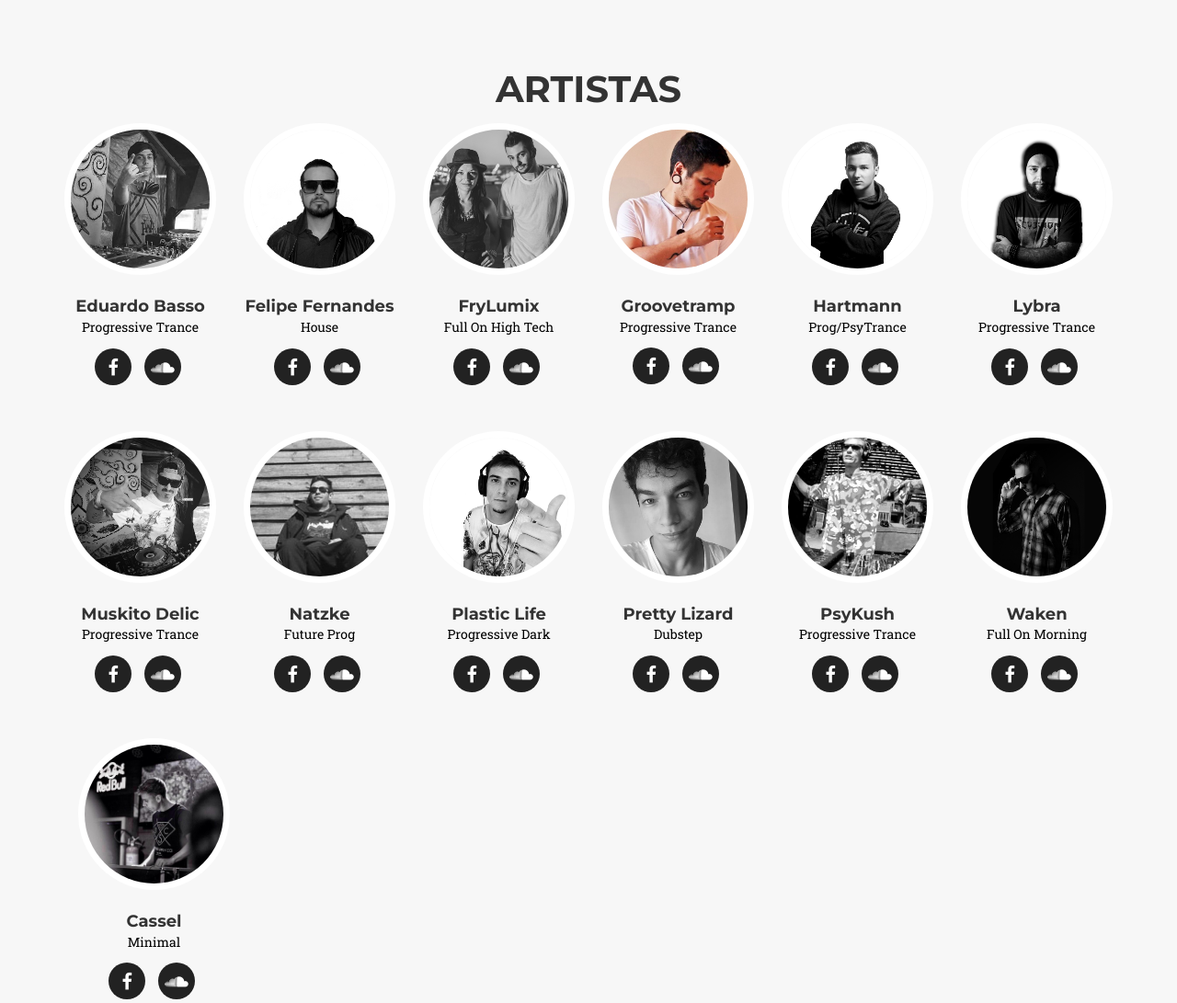
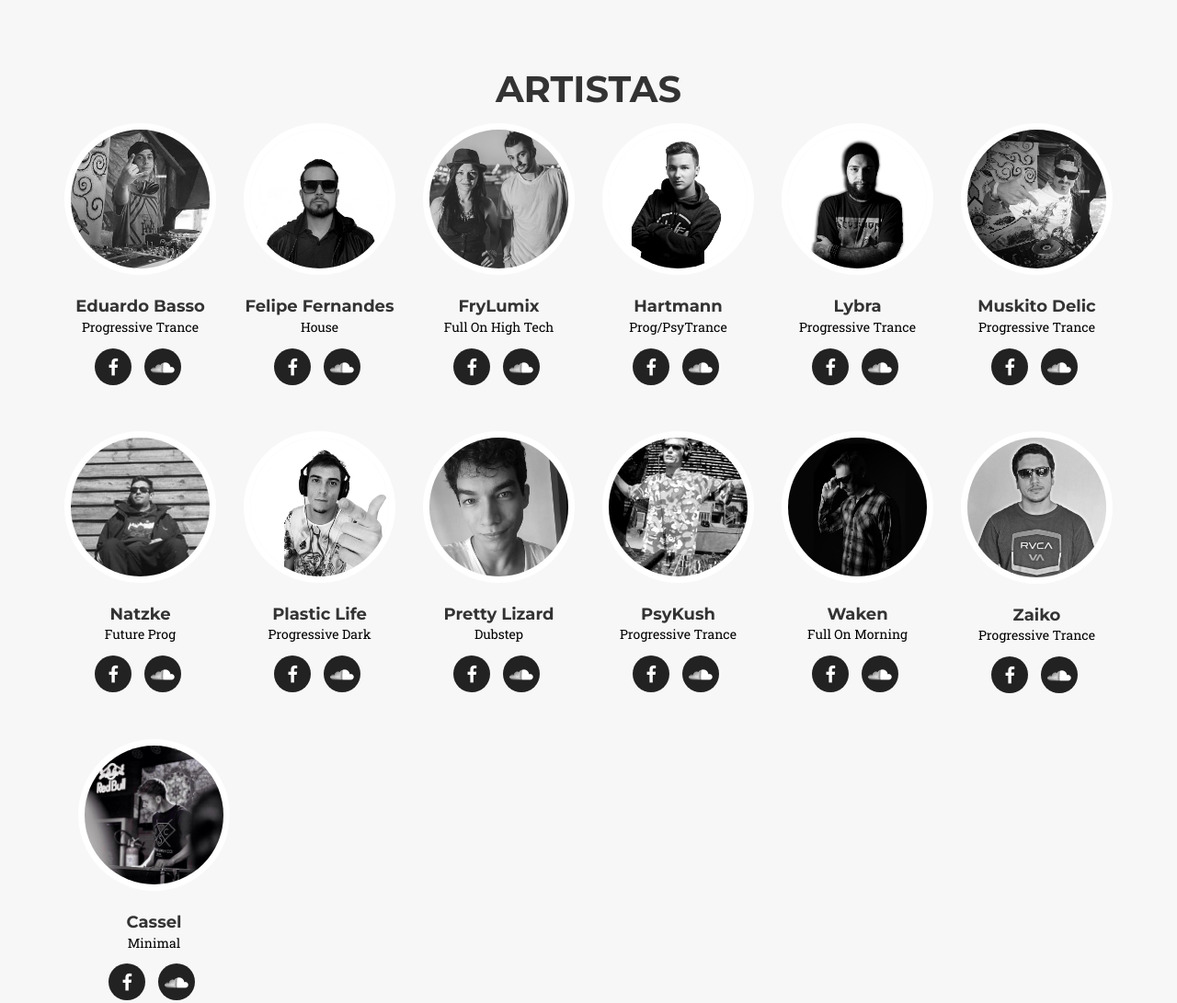
Before and after one commit to embueno/phantom, a plain HTML site: page index.html in a window 1280 px wide. Shown: the part 1380-2471 px from the top of the page at 92% size. Drawn offline with nearby package versions, Linux system fonts and the light colour scheme; a web font is replaced by a local one.

Commit message:
Atualizacao Zaiko

```diff
--- a/index.html
+++ b/index.html
@@ -195,19 +195,7 @@ Em 2015 foi vencedor do Remix Contest da Track Taste It, do projeto Behind-U, e
                         </ul>
                     </div>
                 </div>
-                	<div class="col-sm-2">
-                    	<div class="team-member">
-                        <img src="img/team/groovetramp2.png" class="img-responsive img-circle tela color-tooltip" alt="" data-toggle="tooltip" title="Fernando Librelotto criou o projeto Groovetramp em 2016, após alguns anos aprofundando seu conhecimento sobre música e produção no universo do Psy Trance, escolheu por afinidade o Progressive Trance como gênero base. Sempre em busca de inovação para as suas músicas, cria as suas tracks unindo o seu feeling a sua criatividade. Membro representante do núcleo Phantom Unit, irá lançar o seu primeiro EP pelo selo no decorrer do ano.">
-                        <h4>Groovetramp</h4>
-                        <p class="text-muted">Progressive Trance</p>
-                        <ul class="list-inline social-buttons">
-                             <li><a href="https://www.facebook.com/Groovetramp"><i class="fa fa-facebook"></i></a>
-                            </li>
-                            <li><a href="https://soundcloud.com/groovetramp"><i class="fa fa-soundcloud"></i></a>
-                            </li>
-                        </ul>
-                    </div>
-                </div>
+
                       <div class="col-sm-2">
                     <div class="team-member">
                         <img src="img/team/DOCTOR-HARTMANN.png" class="img-responsive img-circle tela color-tooltip" alt="" data-toggle="tooltip" title="Felipe Bolzan Hartmann tem 19 anos e a, aproximadamente, 1 ano dedica-se a música eletrônica e a elaboração de seus set's, que vão dos 138 aos 145 BPM. Transitando entre o Progressive Trance e o PsyTrance, Hartmann, como é conhecido, mantém suas linhas de baixo marcantes e com muito groove, pra fazer a pista dançar. O jovem DJ, membro do Grupo Phantom Unit, de Santa Maria-RS, vem recebendo influências do núcleo e buscando aplicá-las em suas produções que serão lançadas ao longo de 2016. Apesar da pouca idade, já apresentou-se em diversos eventos no Estado, e vem ganhando espaço devido a sua dedicação e inovação em seus set’s.">
@@ -290,6 +278,7 @@ Em 2015 foi vencedor do Remix Contest da Track Taste It, do projeto Behind-U, e
                         </ul>
                     </div>
                 </div>
+
             <div class="col-sm-2">
                     <div class="team-member">
                         <img src="img/team/PSYKUSH.png" class="img-responsive img-circle tela color-tooltip" alt="" data-toggle="tooltip" title="Fernando Leal é o nome por trás do projeto de Progressive Trance, PsyKush Live. O DJ e produtor vem se dedicando à música eletrônica a, aproximadamente, 5 anos, tocando em eventos da capital do RS e alcançando novos públicos no cenário de SC. PsyKush é membro do núcleo Phantom Unit, representando um dos Lives do label. Suas produções apresentam bass lines intensos e melodias marcantes, buscando sempre o equilíbrio musical para suas tracks.
@@ -305,12 +294,11 @@ Em 2015 foi vencedor do Remix Contest da Track Taste It, do projeto Behind-U, e
                         </ul>
                     </div>
                 </div>
-                <div style="margin-left: 15px" class="row">
+
 
           <div class="col-sm-2">
                     <div class="team-member">
-                        <img src="img/team/WAKEN.png" class="img-responsive img-circle tela color-tooltip" alt="" data-toggle="tooltip" title="Eduardo Bueno é o nome por trás do projeto Waken. Frequentador de festas eletrônicas e grandes festivais pelo Rio Grande do Sul desde 2010, onde conheceu o Full On Morning, vem estudando o gênero desde então.
-Decidiu criar o projeto mesclando o que há de novo com o mais “old school” trazendo para a pista uma linha pesada e melódica. Suas principais influências são Radioactive Project, Faders, Vibe Tribe, Sesto Sento e Ananda Shake.">
+                        <img src="img/team/WAKEN.png" class="img-responsive img-circle tela color-tooltip" alt="" data-toggle="tooltip" title="Eduardo Bueno é o nome por trás do projeto Waken. Frequentador de festas eletrônicas e grandes festivais pelo Rio Grande do Sul desde 2010, onde conheceu o Full On Morning, vem estudando o gênero desde então. Decidiu criar o projeto mesclando o que há de novo com o mais “old school” trazendo para a pista uma linha pesada e melódica. Suas principais influências são Radioactive Project, Faders, Vibe Tribe, Sesto Sento e Ananda Shake.">
                         <h4>Waken</h4>
                         <p class="text-muted">Full On Morning</p>
                         <ul class="list-inline social-buttons">
@@ -322,6 +310,21 @@ Decidiu criar o projeto mesclando o que há de novo com o mais “old school”
                         </ul>
                     </div>
                 </div>
+
+                  <div class="col-sm-2">
+                    	<div class="team-member">
+                        <img src="img/team/Zaikos.JPG" class="img-responsive img-circle tela color-tooltip" alt="" data-toggle="tooltip" title="Fernando Librelotto criou o projeto Zaikos em 2016, após alguns anos aprofundando seu conhecimento sobre música e produção no universo do Psy Trance, escolheu por afinidade o Progressive Trance como gênero base. Sempre em busca de inovação para as suas musicas, vem evoluindo cada dia mais em suas produções. Membro Co-fundador e administrador do núcleo Phantom Unit ira lançar as suas primeiras tracks pelo selo no decorrer do ano.">
+                        <h4>Zaiko</h4>
+                        <p class="text-muted">Progressive Trance</p>
+                        <ul class="list-inline social-buttons">
+                             <li><a href="https://www.facebook.com/ZaikosMusic"><i class="fa fa-facebook"></i></a>
+                            </li>
+                            <li><a href="https://soundcloud.com/zaikosmusic"><i class="fa fa-soundcloud"></i></a>
+                            </li>
+                        </ul>
+                    </div>
+                </div>
+                <div style="margin-left: 15px" class="row">
                 <div class="col-sm-2">
                     <div class="team-member">
                         <img src="img/team/Cassel.jpg" class="img-responsive img-circle tela color-tooltip" alt="" data-toggle="tooltip" title="">
```
Also changed, not shown: img/team/Zaikos.JPG (added), img/team/groovetramp2.png (deleted).
